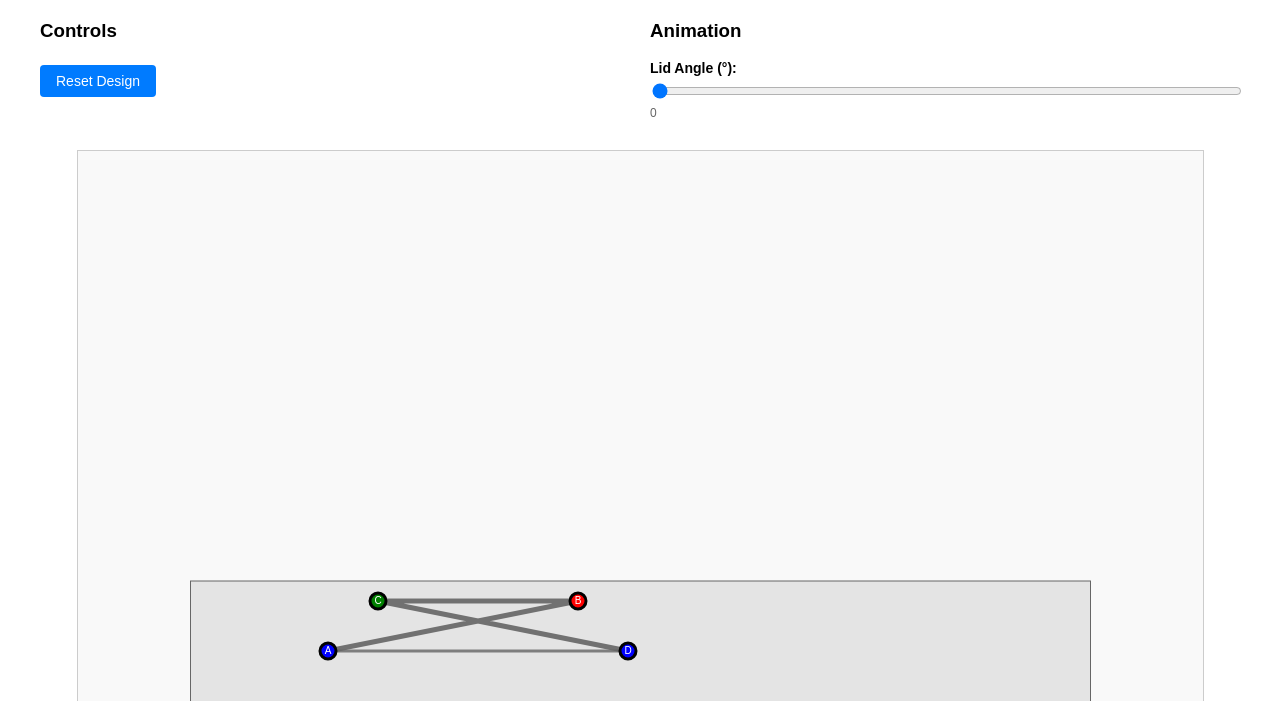
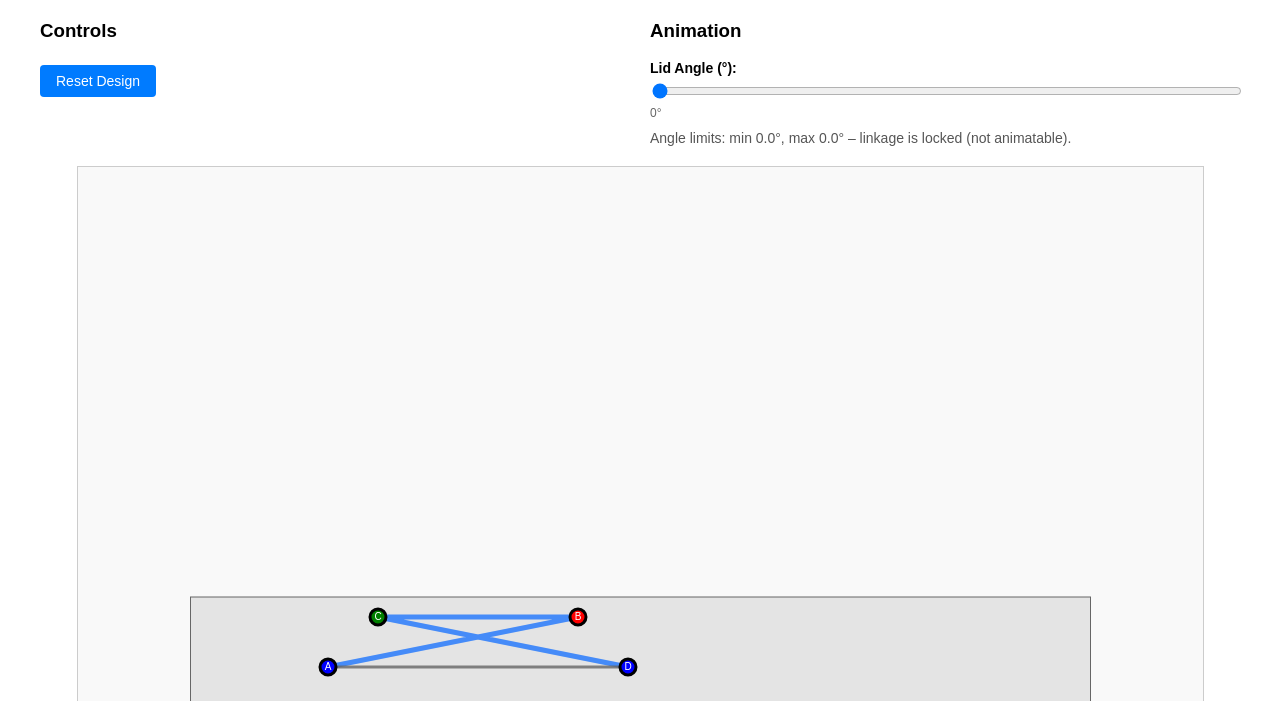
Before and after one commit to kevinsint/hinge-simulator, a plain HTML site: page index.html in a window 1280 px wide. Shown: the part 99-800 px from the top of the page. Drawn offline with Linux system fonts and the light colour scheme.

Commit message:
get slider back to work, but now mechanism not respecting limits

```diff
--- a/designer.js
+++ b/designer.js
@@ -1,6 +1,6 @@
 import { FourBarLinkageCalculator } from './simulator.js';
 
-class DesignerUI {
+export class DesignerUI {
     constructor(canvas) {
         this.canvas = canvas;
         this.ctx = canvas.getContext('2d');
@@ -135,35 +135,68 @@ class DesignerUI {
     }
 
     calculateAnimatedStateForAngle(angleOffset) {
+    console.log(`[calculateAnimatedStateForAngle] Testing angle offset: ${angleOffset.toFixed(4)}`);
+
     if (this.initialInputAngle === null) {
-            console.log('Animation failed: initialInputAngle is null');
+        console.log('[calculateAnimatedStateForAngle] Animation failed: initialInputAngle is null');
         return null;
     }
 
-        console.log('Current mechanism pivots:', this.mechanism.pivots);
-        console.log('Initial input angle:', this.initialInputAngle);
+    if (!this.mechanism || !this.mechanism.pivots) {
+        console.log('[calculateAnimatedStateForAngle] Error: mechanism or pivots is null/undefined');
+        return null;
+    }
 
     const { A, B, C, D } = this.mechanism.pivots;
+
+    // Validate pivot points
+    if (!A || !B || !C || !D) {
+        console.log('[calculateAnimatedStateForAngle] Error: One or more pivots missing', { A, B, C, D });
+        return null;
+    }
+
     const l_ab = FourBarLinkageCalculator.distance(A, B);
     const l_cd = FourBarLinkageCalculator.distance(C, D);
     const l_bc = FourBarLinkageCalculator.distance(B, C);
 
-        console.log('Link lengths:', { l_ab, l_cd, l_bc });
+    // Check for degenerate linkage (zero or very small lengths)
+    if (l_ab < 1 || l_cd < 1 || l_bc < 1) {
+        console.log('[calculateAnimatedStateForAngle] Error: Degenerate linkage detected', { l_ab, l_cd, l_bc });
+        return null;
+    }
 
     const newAngle = this.initialInputAngle + angleOffset;
+    console.log(`[calculateAnimatedStateForAngle] New angle: ${newAngle.toFixed(4)} (${(newAngle * 180 / Math.PI).toFixed(1)}°)`);
+
     const newB = { x: A.x + l_ab * Math.cos(newAngle), y: A.y + l_ab * Math.sin(newAngle) };
+    console.log(`[calculateAnimatedStateForAngle] New B position: (${newB.x.toFixed(1)}, ${newB.y.toFixed(1)})`);
+
     const intersections = FourBarLinkageCalculator.circleCircleIntersection(newB, l_bc, D, l_cd);
-        if (!intersections || intersections.length === 0) return null;
-        const validSolutions = intersections.filter(p => {
-            // A valid crossed linkage requires the coupler (BC) and ground (AD) links to intersect.
-            return FourBarLinkageCalculator.segmentsIntersect(newB, p, A, D);
-        });
 
-        if (validSolutions.length === 0) return null;
+    if (!intersections || intersections.length === 0) {
+        console.log('[calculateAnimatedStateForAngle] No intersections found between circles');
+        return null;
+    }
+
+    console.log(`[calculateAnimatedStateForAngle] Found ${intersections.length} intersection(s):`,
+                intersections.map(p => `(${p.x.toFixed(1)}, ${p.y.toFixed(1)})`))
+
+    // Accept all circle-circle intersections as valid solutions
+    // This allows both crossed and non-crossed linkage configurations
+    const validSolutions = intersections;
+    console.log(`[calculateAnimatedStateForAngle] All ${validSolutions.length} intersections considered valid (allowing non-crossed linkages)`);
+
+    if (validSolutions.length === 0) {
+        console.log('[calculateAnimatedStateForAngle] No valid crossed configurations found');
+        return null;
+    }
+
+    console.log(`[calculateAnimatedStateForAngle] Found ${validSolutions.length} valid solution(s)`);
 
     let chosenSolution;
     if (validSolutions.length === 1) {
         chosenSolution = validSolutions[0];
+        console.log('[calculateAnimatedStateForAngle] Using the only valid solution');
     } else {
         // To ensure continuity, choose the solution closest to the last known valid position of C.
         if (this.lastValidC) {
@@ -173,18 +206,22 @@ class DesignerUI {
                 return distA - distB;
             });
             chosenSolution = validSolutions[0];
+            console.log('[calculateAnimatedStateForAngle] Multiple solutions, chose closest to last valid');
         } else {
             // Fallback for the very first frame if needed. This case should be rare.
             const initialOrientation = FourBarLinkageCalculator.orientation(D, C, B);
             chosenSolution = validSolutions.find(p => FourBarLinkageCalculator.orientation(D, p, newB) === initialOrientation) || validSolutions[0];
+            console.log('[calculateAnimatedStateForAngle] Multiple solutions, chose based on orientation');
         }
     }
 
     if (chosenSolution) {
+        console.log(`[calculateAnimatedStateForAngle] Final solution C: (${chosenSolution.x.toFixed(1)}, ${chosenSolution.y.toFixed(1)})`);
         this.lastValidC = chosenSolution;
         return { A, B: newB, C: chosenSolution, D };
     }
 
+    console.log('[calculateAnimatedStateForAngle] Failed to find solution');
     return null;
 }
 
@@ -266,30 +303,52 @@ class DesignerUI {
     }
 
     calculateAngleLimits() {
+        console.log('[calculateAngleLimits] Starting angle limit calculation');
+        console.log('[calculateAngleLimits] Current mechanism:', this.mechanism);
+        console.log('[calculateAngleLimits] Initial input angle:', this.initialInputAngle);
+
         // Helper function to find the limit in one direction using binary search for high precision.
         const findLimit = (direction) => {
+            console.log(`[findLimit] Starting search in direction: ${direction}`);
             let low = 0;
             let high = Math.PI * 2 * direction;
             let best = 0;
+            let validFound = false;
 
             // Perform binary search for a fixed number of iterations to find the limit with high precision.
             for (let i = 0; i < 100; i++) {
                 const mid = low + (high - low) / 2;
-                if (mid === best) break; // Converged
+                if (mid === best) {
+                    console.log(`[findLimit] Converged at iteration ${i}, best: ${best}`);
+                    break; // Converged
+                }
 
-                if (this.calculateAnimatedStateForAngle(mid)) {
+                const result = this.calculateAnimatedStateForAngle(mid);
+                console.log(`[findLimit] Iteration ${i}, angle: ${mid.toFixed(4)}, valid: ${!!result}`);
+
+                if (result) {
+                    validFound = true;
                     best = mid; // This angle is valid, try for a larger one (in magnitude)
                     low = mid;
                 } else {
                     high = mid; // This angle is invalid, the limit is in the lower half
                 }
+
+                // Break early if we've narrowed down enough
+                if (Math.abs(high - low) < 0.0001) {
+                    console.log(`[findLimit] Precision threshold reached at iteration ${i}`);
+                    break;
                 }
+            }
+
+            console.log(`[findLimit] Final result for direction ${direction}: ${best.toFixed(4)}, valid found: ${validFound}`);
             return best;
         };
 
         const maxAngle = findLimit(1);
         const minAngle = findLimit(-1);
 
+        console.log(`[calculateAngleLimits] Results: min=${minAngle.toFixed(4)}, max=${maxAngle.toFixed(4)}`);
         this.angleLimits = { min: minAngle, max: maxAngle };
     }
 
--- a/index.html
+++ b/index.html
@@ -152,12 +152,13 @@
         </ul>
     </div>
 
-    <!-- Import main UI module as ES module -->
+    <!-- Import modules as ES modules -->
     <script type="module" src="designer.js" defer></script>
+    <script type="module" src="main.js" defer></script>
     <!-- Deployment version info -->
     <footer style="text-align:center; margin-top:2em; color:#888; font-size:14px;">
-        Cross Hinge Simulator – v2025-07-28-0857
+        Cross Hinge Simulator – v2025-07-28-0930
     </footer>
-    <meta name="deployment-version" content="v2025-07-28-0857">
+    <meta name="deployment-version" content="v2025-07-28-0930">
 </body>
 </html>
--- a/main.js
+++ b/main.js
@@ -3,9 +3,6 @@ import { CrossHingeSimulator } from './simulation_ui.js';
 
 document.addEventListener('DOMContentLoaded', () => {
     const canvas = document.getElementById('hingeCanvas');
-    const designModeSelect = document.getElementById('designMode');
-    const simulationControls = document.getElementById('simulationControls');
-    const designControls = document.getElementById('designControls');
     const lidAngleSlider = document.getElementById('lidAngle');
     const lidAngleValue = document.getElementById('lidAngleValue');
 
@@ -18,7 +15,10 @@ document.addEventListener('DOMContentLoaded', () => {
         lidAngleSliderRef.parentNode.replaceChild(oldListeners, lidAngleSliderRef);
         lidAngleSliderRef = oldListeners;
 
+        console.log('Attaching slider listener to:', lidAngleSliderRef);
+
         lidAngleSliderRef.addEventListener('input', () => {
+            console.log('SLIDER EVENT TRIGGERED');
             // Visual debug: flash slider background
             lidAngleSliderRef.style.background = '#fffd7f';
             setTimeout(() => { lidAngleSliderRef.style.background = ''; }, 150);
@@ -68,29 +68,27 @@ document.addEventListener('DOMContentLoaded', () => {
         lidAngleSliderRef.dispatchEvent(event);
     }
 
-    function switchMode(mode) {
+    function switchMode(mode = 'design') {
         if (activeSimulator && typeof activeSimulator.destroy === 'function') {
             activeSimulator.destroy();
         }
 
-        if (mode === 'design') {
-            simulationControls.style.display = 'none';
-            designControls.style.display = 'block';
-            activeSimulator = new DesignerUI(canvas);
-        } else {
-            simulationControls.style.display = 'block';
-            designControls.style.display = 'none';
-            activeSimulator = new CrossHingeSimulator(canvas);
-        }
+        // Since we don't have mode switching elements, always use DesignerUI
+        activeSimulator = new DesignerUI(canvas);
+
         // Always (re-)attach the slider listener after switching mode
         attachSliderListener();
     }
 
-    designModeSelect.addEventListener('change', (event) => {
-        switchMode(event.target.value);
-    });
+    console.log('Initializing application with DesignerUI');
+    // Initialize with design mode
+    switchMode();
 
-    // Initialize with the default mode
-    switchMode(designModeSelect.value);
+    // Double-check if slider is properly initialized
+    setTimeout(() => {
+        console.log('Active simulator:', activeSimulator);
+        console.log('Lid angle slider:', lidAngleSlider);
+        console.log('Slider listener reference:', lidAngleSliderRef);
+    }, 500);
 
 });
```
Lines whose indentation alone changed are shown as unchanged.
